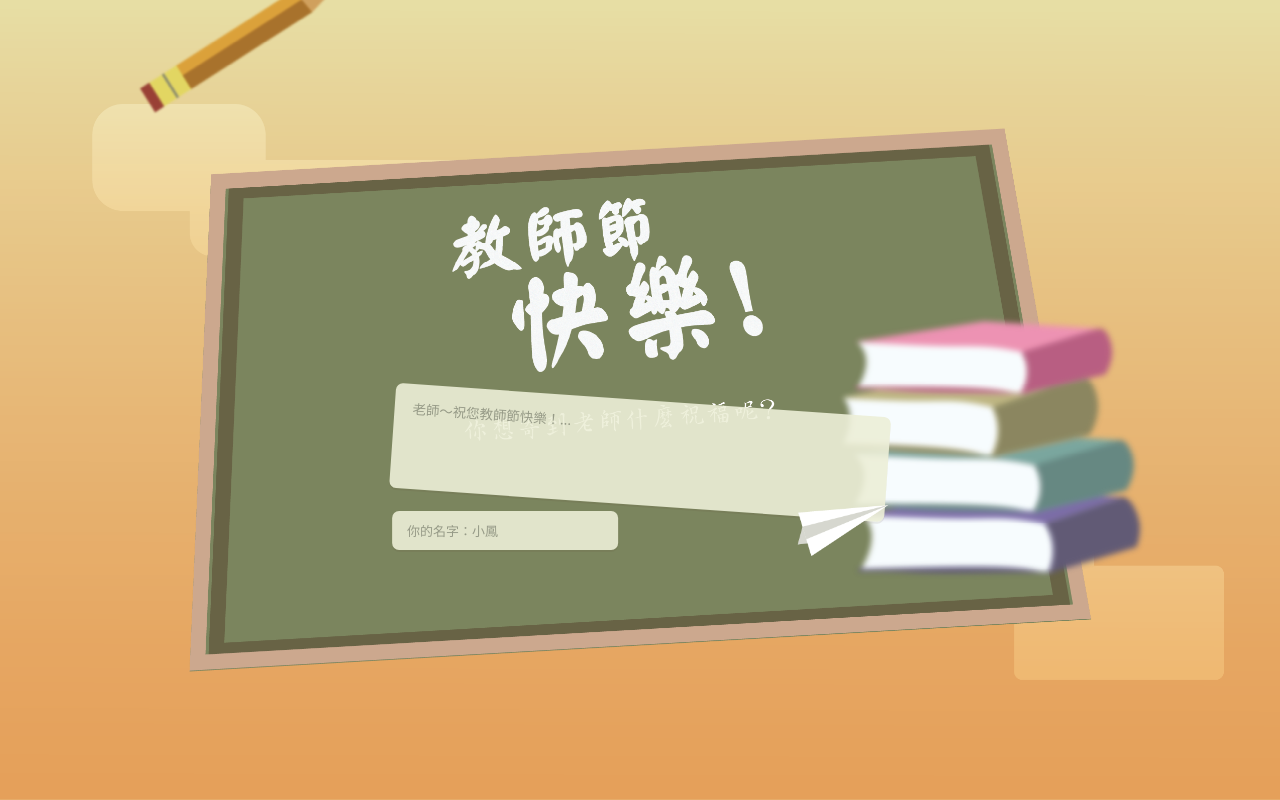
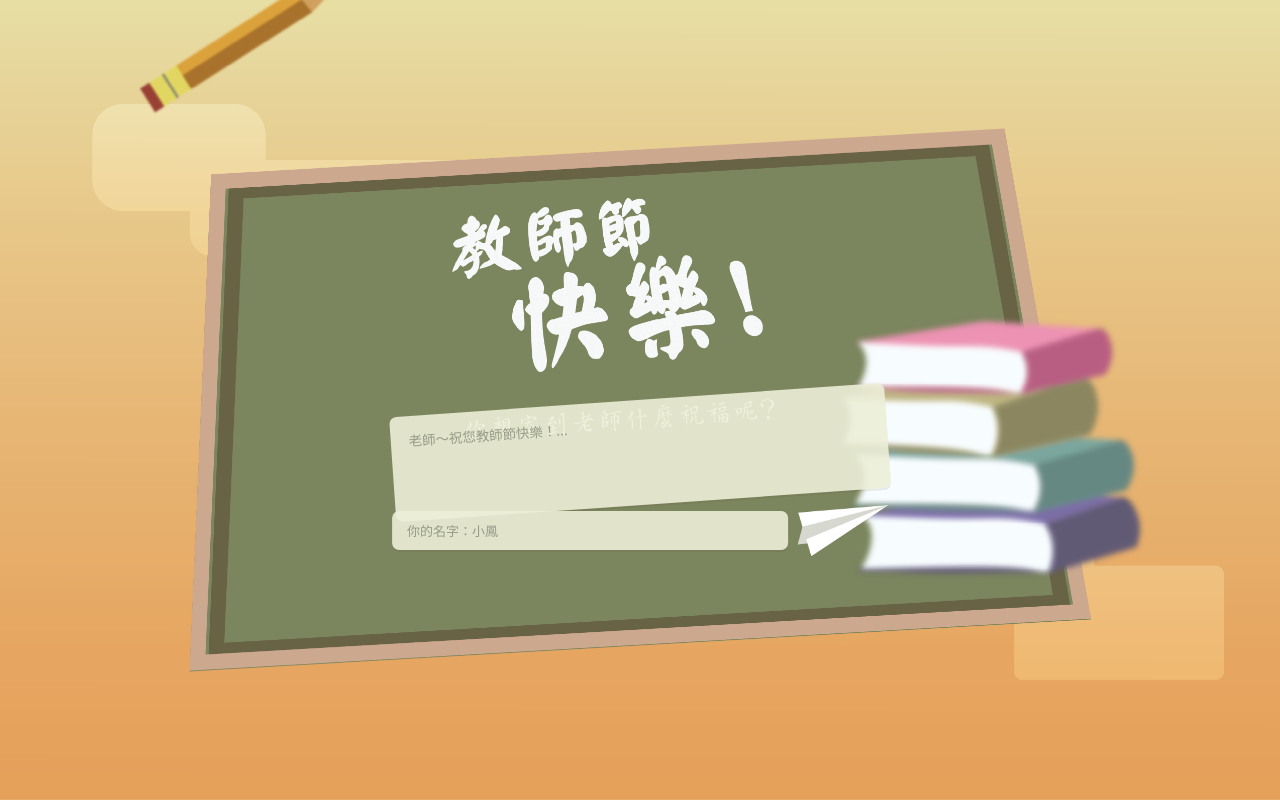
Before and after one commit to rin2202/Happy-Teacher-s-Day, a website: page teacher-day-card/teacher-day-card/public/index.html in a window 1280 px wide. Drawn offline with Linux system fonts and the light colour scheme; a web font is replaced by a local one.

Commit message:
Update styles.css

```diff
--- a/teacher-day-card/teacher-day-card/public/styles.css
+++ b/teacher-day-card/teacher-day-card/public/styles.css
@@ -180,7 +180,7 @@ img {
 
   pointer-events: auto;
 
-  transform: rotate(4deg);
+  transform: rotate(356deg);
 }
 .message-field textarea {
   display: block;
@@ -231,8 +231,6 @@ img {
 
   pointer-events: none;
 }
- transform: rotate(4deg);
-}
 
 .sender-field {
   display: block;
@@ -240,7 +238,7 @@ img {
   /*
     Airplane occupies the remaining space on the right.
   */
-  width: calc(100% - 125px);
+  width: calc(100% - 100px);
 
   pointer-events: auto;
 }
```
